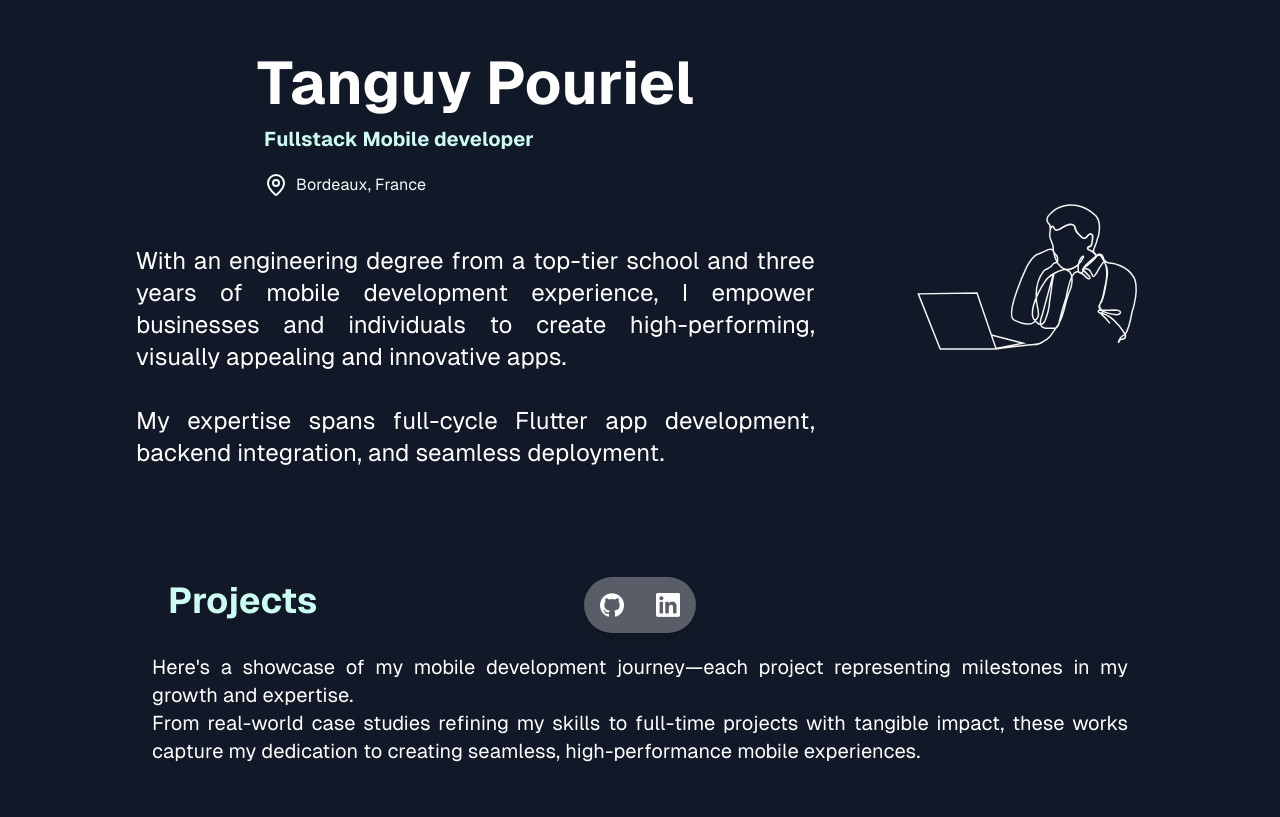
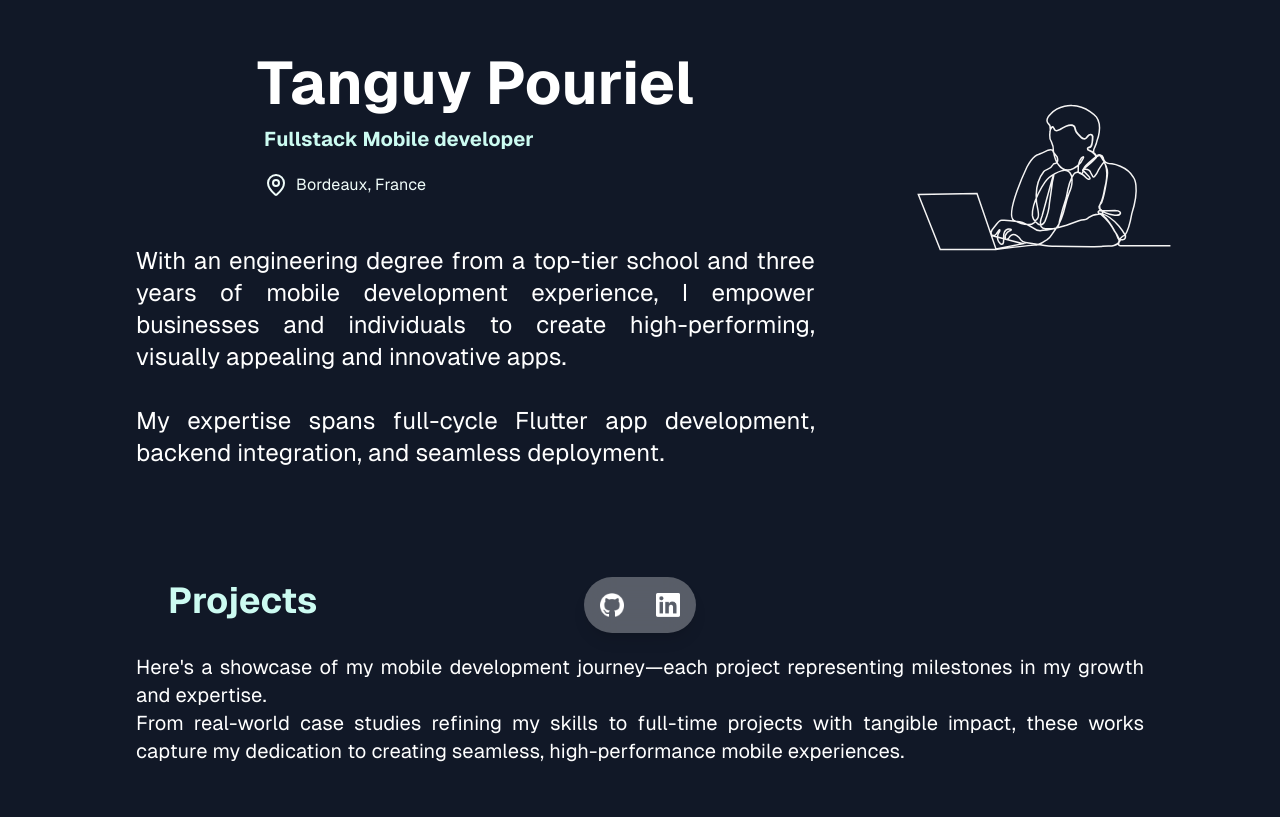
Before and after one commit to tanguypouriel/portfolio, a Next.js app: page / in a window 1280 px wide. Shown: the part 135-952 px from the top of the page. Built offline with nearby package versions, Linux system fonts and the light colour scheme.

Commit message:
Fix UI details

```diff
--- a/src/app/components/animation.tsx
+++ b/src/app/components/animation.tsx
@@ -1,26 +1,16 @@
 "use client"
 
-import Lottie, { LottieRefCurrentProps } from "lottie-react";
+import Lottie from "lottie-react";
 import animationData from "./../../../public/animation.json";
-import { useRef } from "react";
 
 interface AnimationProps {
     className?: string;
 }
 
 export default function Animation({ className }: AnimationProps) {
-    const lottieRef = useRef<LottieRefCurrentProps>(null);
-    let goForward = true;
-
     return <Lottie
-        lottieRef={lottieRef}
         animationData={animationData}
         loop={false}
         className={`flex-2 ${className}`}
-        onComplete={() => {
-            goForward = !goForward;
-            lottieRef.current?.setDirection(goForward ? 1 : -1 );
-            lottieRef.current?.play();
-        }}
     />
 }
--- a/src/app/components/work_section.tsx
+++ b/src/app/components/work_section.tsx
@@ -10,7 +10,7 @@ export default function WorkSection({ className }: WorkProps) {
         <section className={`flex flex-col items-center gap-4 p-6 ${className}`}>
             <h1 className="text-4xl font-bold self-start mx-16 text-teal-100">Projects</h1>
 
-            <p className='text-justify p-4 mx-8 text-xl'>
+            <p className='text-justify p-4 mx-4 text-xl'>
                 Here&apos;s a showcase of my mobile development journey—each project representing milestones in my growth and expertise.<br />
                 From real-world case studies refining my skills to full-time projects with tangible impact, these works capture my dedication to creating seamless, high-performance mobile experiences.
             </p>
--- a/src/app/page.tsx
+++ b/src/app/page.tsx
@@ -19,7 +19,7 @@ export default async function Home() {
 
         <div className="flex flex-col-reverse md:flex-row ">
           <AboutMeSection className="flex-[5_5_0%]" />
-          <Animation className="flex-[2_2_0%]" />
+          <Animation className="flex-[2_2_0%] self-start mb-8" />
         </div>
 
         <WorkSection />
```
